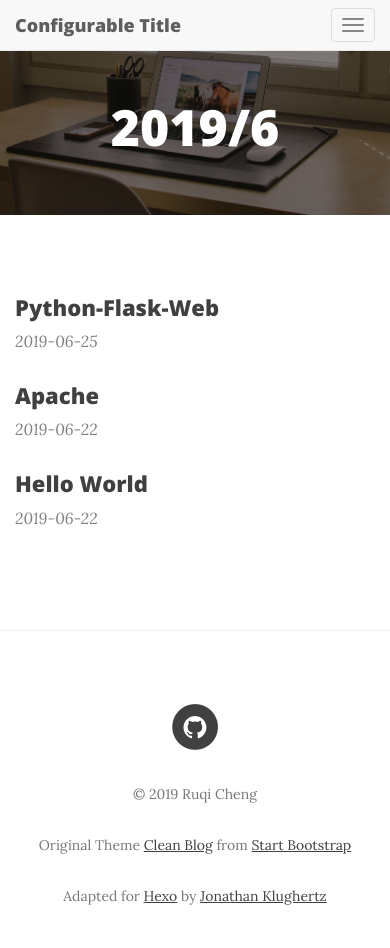
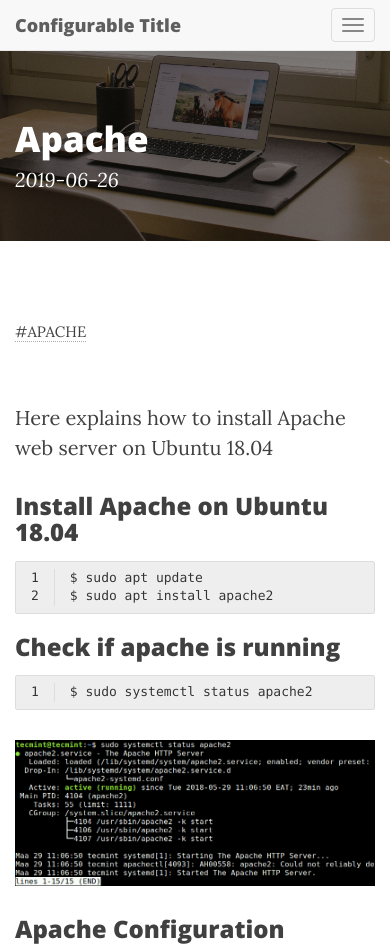
Before and after one commit to chengrq/chengrq.github.io, a plain HTML site: page 2019/06/26/Apache/index.html in a window 390 px wide. Shown: the top 948 px of the page. Drawn offline with nearby package versions, Linux system fonts and the light colour scheme.

Commit message:
Site updated: 2019-06-26 22:00:27

```diff
--- a/archives/2019/06/index.html
+++ b/2019/06/26/Apache/index.html
@@ -13,6 +13,11 @@
 
 
 
+        <meta name="description" content="Here explains how to install Apache web server on Ubuntu 18.04
+Install Apache on Ubuntu 18.0412$ sudo apt update$ sudo apt install apache2
+
+Check if a">
+
 
     <!--Author-->
 
@@ -21,10 +26,15 @@
 
     <!--Open Graph Title-->
 
-        <meta property="og:title" content="Ruqi Cheng">
+        <meta property="og:title" content="Apache">
 
 
     <!--Open Graph Description-->
+
+        <meta property="og:description" content="Here explains how to install Apache web server on Ubuntu 18.04
+Install Apache on Ubuntu 18.0412$ sudo apt update$ sudo apt install apache2
+
+Check if a">
 
 
     <!--Open Graph Site Name-->
@@ -32,7 +42,7 @@
 
     <!--Type page-->
 
-        <meta property="og:type" content="website">
+        <meta property="og:type" content="article">
 
 
     <!--Page Cover-->
@@ -51,7 +61,7 @@
 
     <!-- Title -->
 
-    <title>归档：2019/6 - Ruqi Cheng</title>
+    <title>Apache - Ruqi Cheng</title>
 
     <!-- Bootstrap Core CSS -->
     <link href="//maxcdn.bootstrapcdn.com/bootstrap/3.3.6/css/bootstrap.min.css" rel="stylesheet">
@@ -153,75 +163,81 @@
 </nav>
 
     <!-- Main Content -->
+    <!-- Page Header -->
+<!-- Set your background image for this header in your post front-matter: cover -->
 
-
-<!-- Page Header -->
-<!-- Set your background image for this header in the theme's configuration: index_cover -->
 <header class="intro-header" style="background-image: url('/img/home-bg.jpg')">
     <div class="container">
         <div class="row">
             <div class="col-lg-8 col-lg-offset-2 col-md-10 col-md-offset-1">
-                <div class="site-heading">
-                    <h1>2019/6</h1>
+                <div class="post-heading">
+                    <h1>Apache</h1>
+
+                    <span class="meta">
+                        <!-- Date and Author -->
+
+
+                            2019-06-26
+
+                    </span>
                 </div>
             </div>
         </div>
     </div>
 </header>
 
-<!-- Main Content -->
-<div class="container">
-    <div class="row">
-        <div class="col-lg-8 col-lg-offset-2 col-md-10 col-md-offset-1">
+<!-- Post Content -->
+<article>
+    <div class="container">
+        <div class="row">
 
-                <div class="post-preview">
-    <a href="/2019/06/25/Python-Flask-Web/">
-        <h1 class="post-title archive">
-            Python-Flask-Web
-        </h1>
-    </a>
-    <p class="post-meta archive">
-        <!-- Date and Author -->
+            <!-- Tags and categories -->
 
-        2019-06-25
-    </p>
-</div>
-
-                <div class="post-preview">
-    <a href="/2019/06/22/Apache/">
-        <h1 class="post-title archive">
-            Apache
-        </h1>
-    </a>
-    <p class="post-meta archive">
-        <!-- Date and Author -->
-
-        2019-06-22
-    </p>
-</div>
-
-                <div class="post-preview">
-    <a href="/2019/06/22/hello-world/">
-        <h1 class="post-title archive">
-            Hello World
-        </h1>
-    </a>
-    <p class="post-meta archive">
-        <!-- Date and Author -->
-
-        2019-06-22
-    </p>
-</div>
-
-            <div class="archive-before-pagination"></div>
-            <ul class="pager">
+                <div class="col-lg-4 col-lg-offset-2 col-md-5 col-md-offset-1 post-tags">
 
 
-</ul>
+
+
+<a href="/tags/Apache/">#Apache</a>
+
+
+
+                </div>
+                <div class="col-lg-4 col-md-5 post-categories">
+
+                </div>
+
+
+            <!-- Gallery -->
+
+
+            <!-- Post Main Content -->
+            <div class="col-lg-8 col-lg-offset-2 col-md-10 col-md-offset-1">
+                <p>Here explains how to install Apache web server on Ubuntu 18.04</p>
+<h3 id="Install-Apache-on-Ubuntu-18-04"><a href="#Install-Apache-on-Ubuntu-18-04" class="headerlink" title="Install Apache on Ubuntu 18.04"></a>Install Apache on Ubuntu 18.04</h3><figure class="highlight bash"><table><tr><td class="gutter"><pre><span class="line">1</span><br><span class="line">2</span><br></pre></td><td class="code"><pre><span class="line">$ sudo apt update</span><br><span class="line">$ sudo apt install apache2</span><br></pre></td></tr></table></figure>
+
+<h3 id="Check-if-apache-is-running"><a href="#Check-if-apache-is-running" class="headerlink" title="Check if apache is running"></a>Check if apache is running</h3><figure class="highlight bash"><table><tr><td class="gutter"><pre><span class="line">1</span><br></pre></td><td class="code"><pre><span class="line">$ sudo systemctl status apache2</span><br></pre></td></tr></table></figure>
+
+<p><img src="/2019/06/26/Apache/Check-Apache-Service-in-Ubuntu.png" alt></p>
+<h3 id="Apache-Configuration"><a href="#Apache-Configuration" class="headerlink" title="Apache Configuration"></a>Apache Configuration</h3><p>Next, if the UFW firewall is enabled and running on the system, you need to open ports 80 and 443 to allow the client to send requests to the Apache web server via HTTP and HTTPS respectively, then reload the firewall settings using the following command.</p>
+<figure class="highlight bash"><table><tr><td class="gutter"><pre><span class="line">1</span><br><span class="line">2</span><br><span class="line">3</span><br></pre></td><td class="code"><pre><span class="line">$ sudo ufw allow 80/tcp</span><br><span class="line">$ sudo ufw allow 443/tcp</span><br><span class="line">$ sudo ufw reload</span><br></pre></td></tr></table></figure>
+
+
+
+
+            </div>
+
+            <!-- Comments -->
+
+                <div class="col-lg-8 col-lg-offset-2 col-md-10 col-md-offset-1">
+
+
+
+                </div>
+
         </div>
     </div>
-</div>
-
+</article>
 
     <!-- Footer -->
     <hr />
```
Also changed, not shown: archives/2019/index.html (+13 -13 lines), archives/index.html (+13 -13 lines), index.html (+15 -15 lines), tags/Apache/index.html (renamed from 2019/06/22/Apache/index.html, +29 -57 lines), 2019/06/26/Apache/Check-Apache-Service-in-Ubuntu.png (renamed from 2019/06/22/Apache/Check-Apache-Service-in-Ubuntu.png).
